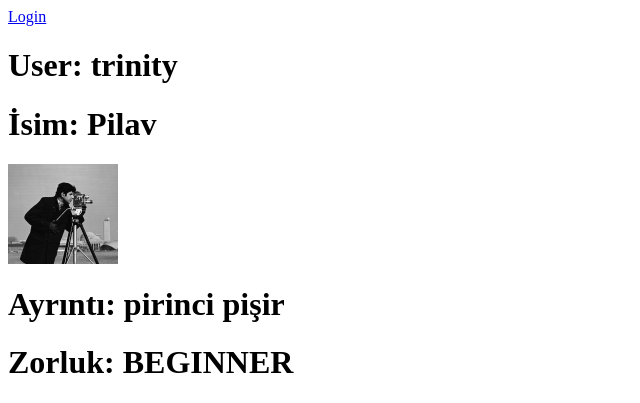
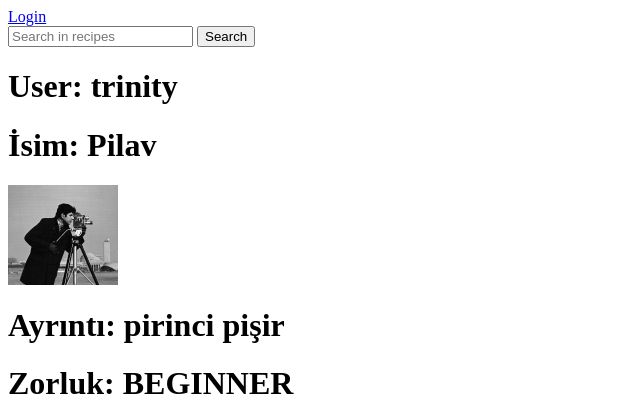
Before and after one commit to muzafferkadir/HipoStaj, a Django app: page / in a window 1280 px wide. Shown: the top 403 px of the page, without its empty margins (0-640 px from the left). Run offline with Django 3.2, Linux system fonts and the light colour scheme; data comes from the database, SQL or seed files in the repository; both versions use the stored data as it was after the commit.

Commit message:
search form is added

```diff
--- a/HipoFood/recipe/templates/recipeList.html
+++ b/HipoFood/recipe/templates/recipeList.html
@@ -5,6 +5,11 @@
 {% else %}
 <a href="{% url 'Login' %}"><span>Login</span></a></br>
 {% endif %}
+
+<form class="navbar" role="search" method="GET" action="">
+    <input class="form-control" type="text" name="q" placeholder="Search in recipes">
+    <input class="btn" type="submit" value="Search">
+  </form>
 
 {% for recipe in recipes %}
 <div class="post">
--- a/HipoFood/recipe/views.py
+++ b/HipoFood/recipe/views.py
@@ -7,16 +7,15 @@ from .forms import RecipeForm,NewUserForm
 from django.contrib.auth import authenticate,login,logout
 from django.contrib.auth.forms import AuthenticationForm
 from django.core.paginator import Paginator
-
-class RecipeListView(ListView):
-
-    model = Recipe
-    paginate_by = 2  # if pagination is desired
-    template_name = '/'
-
+from django.db.models import Q
 
 def ListingRecipes(request):
     recipes = Recipe.objects.all()
+    query = request.GET.get('q')
+    if query:
+        recipes = recipes.filter(Q(name__icontains = query)|
+                                Q(description__icontains = query))
+
     pagination = Paginator(recipes,4)
     page = request.GET.get('page')
     RecipeList = pagination.get_page(page)
```
Also changed, not shown: HipoFood/db.sqlite3.
